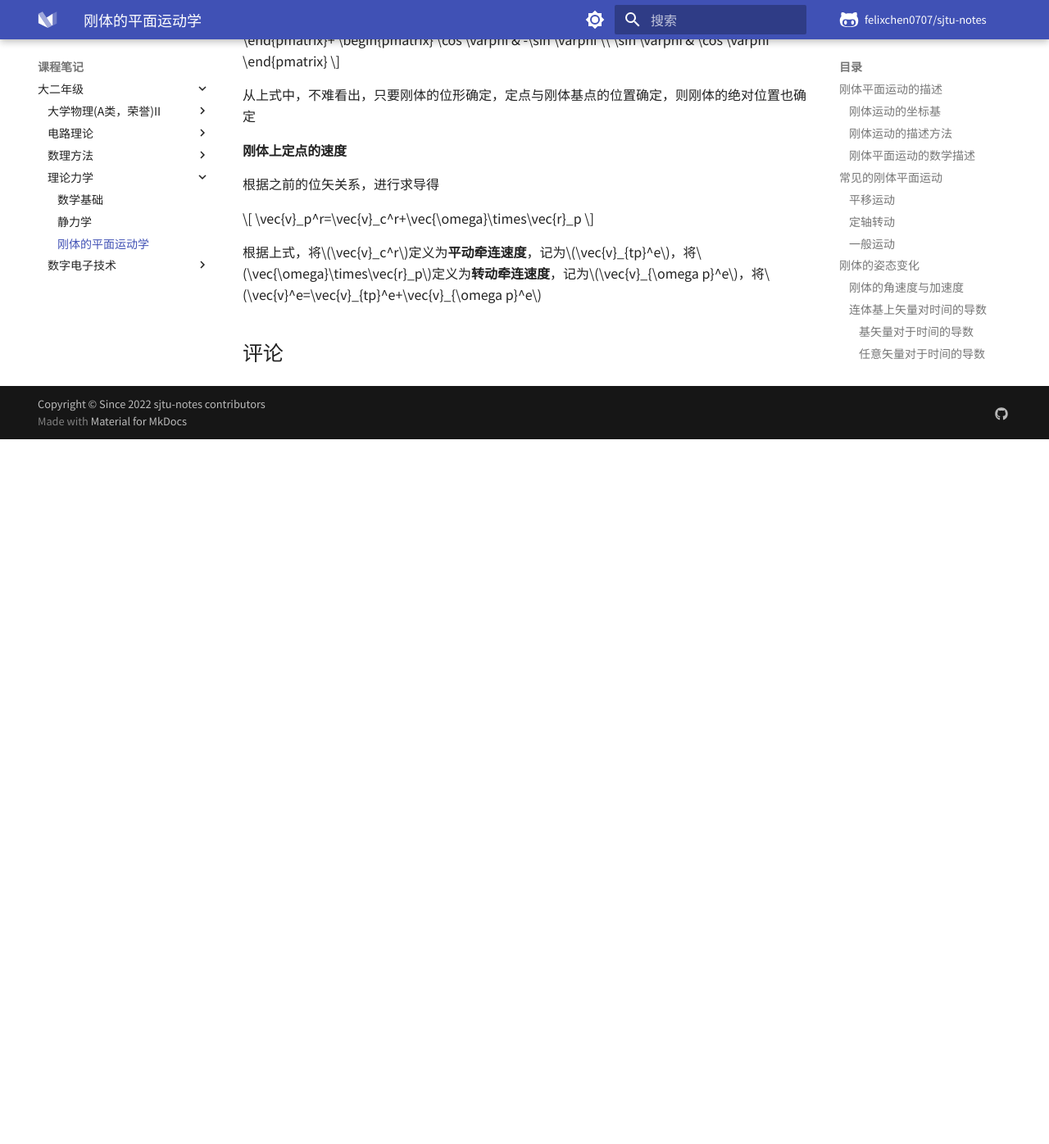
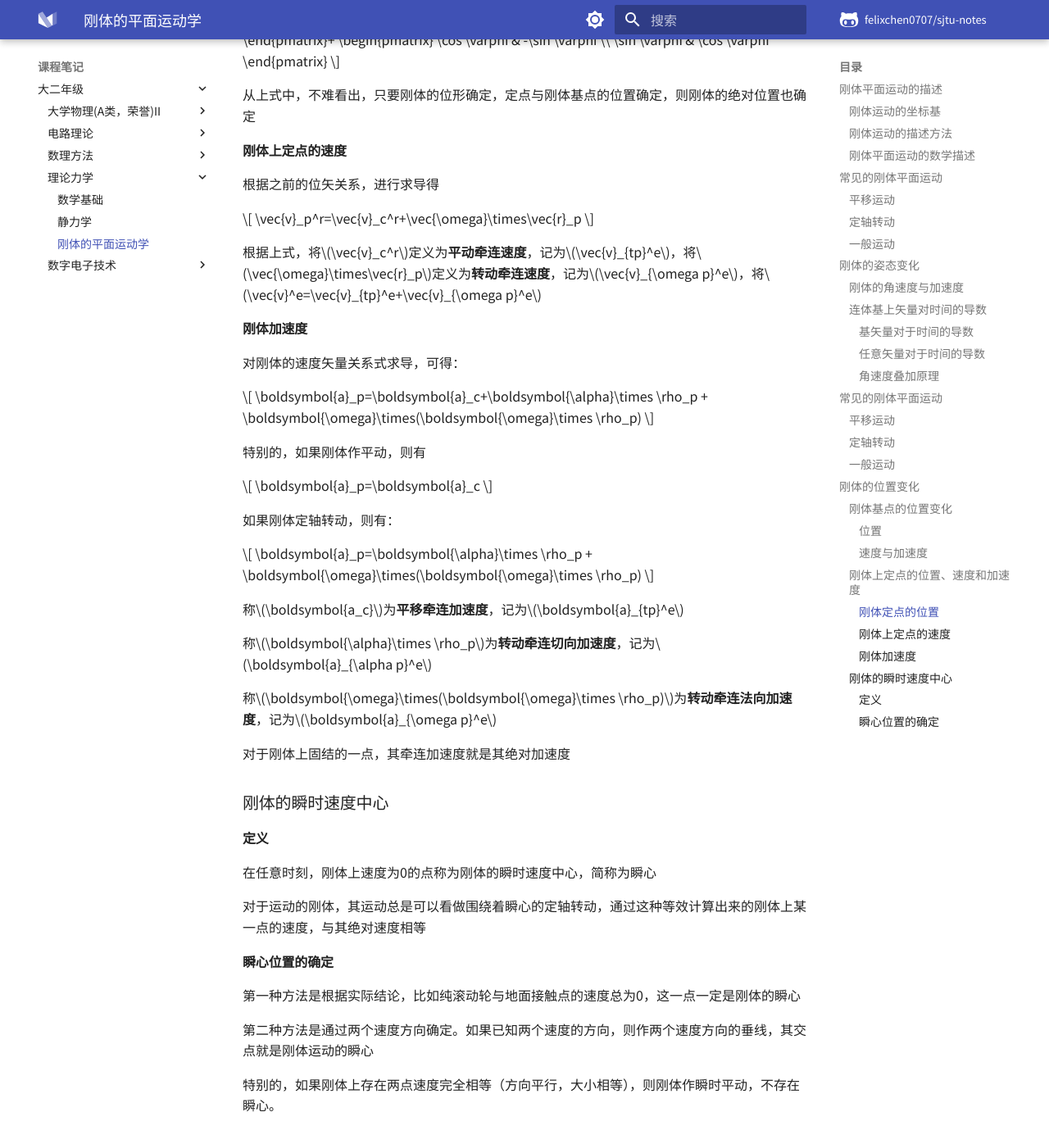
Before and after one commit to glimmeringlight/sjtu-notes, an MkDocs documentation site: the page built from docs/notes/grade2/MECH2508/003.md, in a window 1280 px wide and 1400 px high, scrolled down 6046 px. Shown: the top 1396 px of the window at 82% size. Built offline with MkDocs 1.6.1 and Material for MkDocs 9.7.7, drawn with Linux system fonts in a browser that asks for light colours; a script that is not in the unit is left out; comment, search, counter and statistics services are not loaded; before the commit the page ends 6582 px from its top, so only the background shows below that.

Commit message:
理论力学作业

```diff
--- a/docs/notes/grade2/MECH2508/003.md
+++ b/docs/notes/grade2/MECH2508/003.md
@@ -371,3 +371,47 @@ $$
 $$
 
 根据上式，将$\vec{v}_c^r$定义为**平动牵连速度**，记为$\vec{v}_{tp}^e$，将$\vec{\omega}\times\vec{r}_p$定义为**转动牵连速度**，记为$\vec{v}_{\omega p}^e$，将$\vec{v}^e=\vec{v}_{tp}^e+\vec{v}_{\omega p}^e$
+
+#### 刚体加速度
+
+对刚体的速度矢量关系式求导，可得：
+
+$$
+\boldsymbol{a}_p=\boldsymbol{a}_c+\boldsymbol{\alpha}\times \rho_p + \boldsymbol{\omega}\times(\boldsymbol{\omega}\times \rho_p)
+$$
+
+特别的，如果刚体作平动，则有
+
+$$
+\boldsymbol{a}_p=\boldsymbol{a}_c
+$$
+
+如果刚体定轴转动，则有：
+
+$$
+\boldsymbol{a}_p=\boldsymbol{\alpha}\times \rho_p + \boldsymbol{\omega}\times(\boldsymbol{\omega}\times \rho_p)
+$$
+
+称$\boldsymbol{a_c}$为**平移牵连加速度**，记为$\boldsymbol{a}_{tp}^e$
+
+称$\boldsymbol{\alpha}\times \rho_p$为**转动牵连切向加速度**，记为$\boldsymbol{a}_{\alpha p}^e$
+
+称$\boldsymbol{\omega}\times(\boldsymbol{\omega}\times \rho_p)$为**转动牵连法向加速度**，记为$\boldsymbol{a}_{\omega p}^e$
+
+对于刚体上固结的一点，其牵连加速度就是其绝对加速度
+
+### 刚体的瞬时速度中心
+
+#### 定义
+
+在任意时刻，刚体上速度为0的点称为刚体的瞬时速度中心，简称为瞬心
+
+对于运动的刚体，其运动总是可以看做围绕着瞬心的定轴转动，通过这种等效计算出来的刚体上某一点的速度，与其绝对速度相等
+
+#### 瞬心位置的确定
+
+第一种方法是根据实际结论，比如纯滚动轮与地面接触点的速度总为0，这一点一定是刚体的瞬心
+
+第二种方法是通过两个速度方向确定。如果已知两个速度的方向，则作两个速度方向的垂线，其交点就是刚体运动的瞬心
+
+特别的，如果刚体上存在两点速度完全相等（方向平行，大小相等），则刚体作瞬时平动，不存在瞬心。
```
